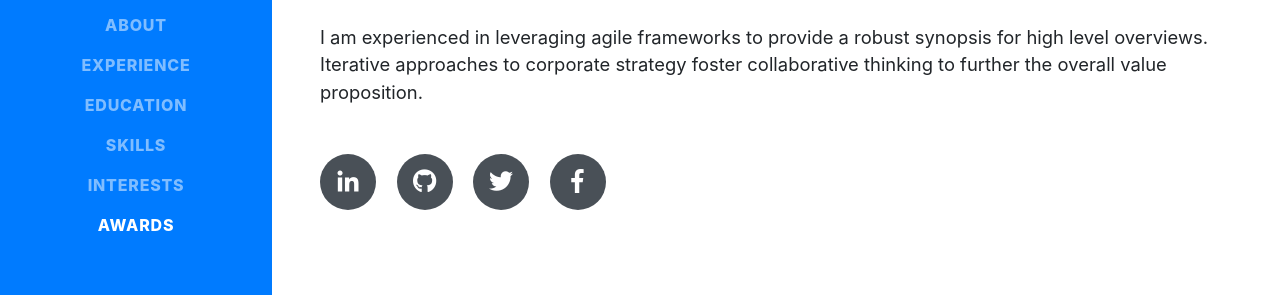
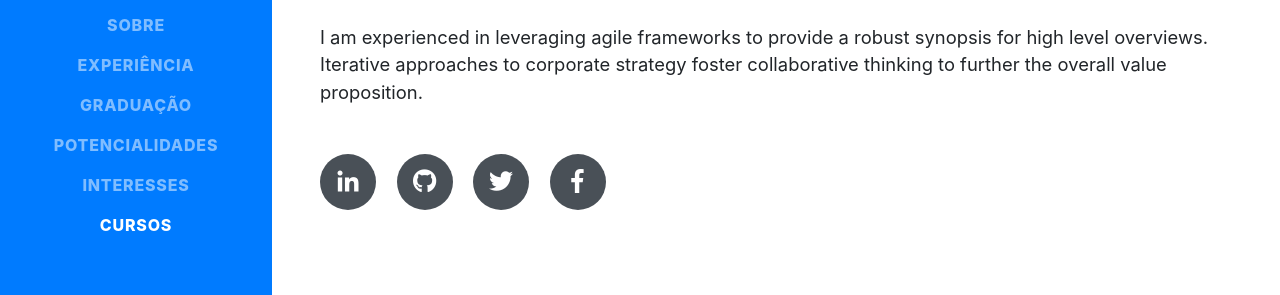
Before and after one commit to luis-fonseca/luis-fonseca.github.io, a website with bundled scripts: page index.html in a window 1280 px wide. Shown: the part 367-662 px from the top of the page. Built offline with nearby package versions, Linux system fonts and the light colour scheme; a web font is replaced by a local one.

Commit message:
- Atualizado foto do perfil; - Alterado texto dos links no menu esquerdo;

```diff
--- a/index.html
+++ b/index.html
@@ -38,22 +38,22 @@
       <div class="collapse navbar-collapse" id="navbarSupportedContent">
         <ul class="navbar-nav">
           <li class="nav-item">
-            <a class="nav-link js-scroll-trigger" href="#about">About</a>
+            <a class="nav-link js-scroll-trigger" href="#about">Sobre</a>
           </li>
           <li class="nav-item">
-            <a class="nav-link js-scroll-trigger" href="#experience">Experience</a>
+            <a class="nav-link js-scroll-trigger" href="#experience">Experiência</a>
           </li>
           <li class="nav-item">
-            <a class="nav-link js-scroll-trigger" href="#education">Education</a>
+            <a class="nav-link js-scroll-trigger" href="#education">Graduação</a>
           </li>
           <li class="nav-item">
-            <a class="nav-link js-scroll-trigger" href="#skills">Skills</a>
+            <a class="nav-link js-scroll-trigger" href="#skills">Potencialidades</a>
           </li>
           <li class="nav-item">
-            <a class="nav-link js-scroll-trigger" href="#interests">Interests</a>
+            <a class="nav-link js-scroll-trigger" href="#interests">Interesses</a>
           </li>
           <li class="nav-item">
-            <a class="nav-link js-scroll-trigger" href="#awards">Awards</a>
+            <a class="nav-link js-scroll-trigger" href="#awards">Cursos</a>
           </li>
         </ul>
       </div>
```
Also changed, not shown: img/profile.jpg.
